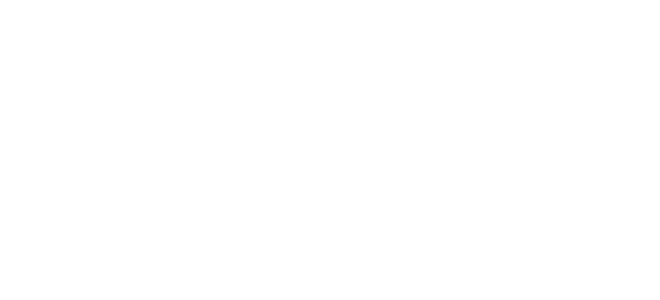
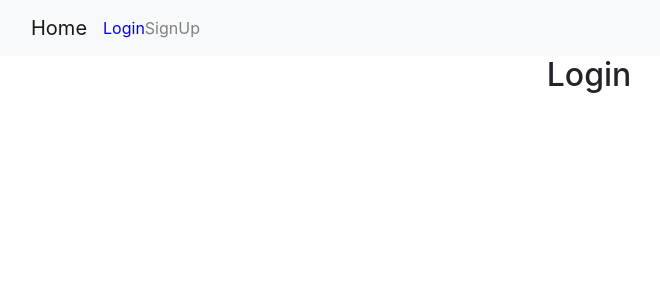
Before and after one commit to dipdastoko/healthcare-website, a React (Create React App) app: page /login in a window 1280 px wide. Before the commit this address had no page. Shown: the top 300 px of the page, without its empty margins (51-711 px from the left). Built offline with nearby package versions, Linux system fonts and the light colour scheme.

Commit message:
login and signup initially added

```diff
--- a/src/App.js
+++ b/src/App.js
@@ -2,8 +2,11 @@
 import './App.css';
 import AuthProvider from './AuthProvider/AuthProvider';
 import Home from './pages/Home/Home/Home';
+import Login from './pages/Login/Login';
 import Appointment from './pages/ProtectedRoutes/Appointment/Appointment';
+import ServiceDetails from './pages/ProtectedRoutes/ServiceDetails/ServiceDetails';
 import ViewDoctorDetails from './pages/ProtectedRoutes/ViewDoctorDetails/ViewDoctorDetails';
+import SignUp from './pages/SignUp/SignUp';
 
 function App() {
   return (
@@ -15,6 +18,9 @@
             <Route path='home' element={<Home></Home>} />
             <Route path='doctorDetails' element={<ViewDoctorDetails />} />
             <Route path='appointment' element={<Appointment />} />
+            <Route path='serviceDetails' element={<ServiceDetails />} />
+            <Route path='login' element={<Login />} />
+            <Route path='signup' element={<SignUp />} />
           </Routes>
         </BrowserRouter>
       </AuthProvider>
--- a/src/pages/Home/Header/Header.js
+++ b/src/pages/Home/Header/Header.js
@@ -1,7 +1,16 @@
 import React from 'react';
 import { Container, Nav, Navbar } from 'react-bootstrap';
+import { NavLink } from 'react-router-dom';
 
 const Header = () => {
+    let activeStyle = {
+        color: "blue",
+        textDecoration: "none"
+    };
+    let inactiveStyle = {
+        color: "gray",
+        textDecoration: "none"
+    }
     return (
         <div>
 
@@ -11,10 +20,21 @@
                     <Navbar.Toggle aria-controls="basic-navbar-nav" />
                     <Navbar.Collapse id="basic-navbar-nav">
                         <Nav className="me-auto">
-                            <Nav.Link href="#home">Services</Nav.Link>
-                            <Nav.Link href="#home">Doctors</Nav.Link>
-                            <Nav.Link href="#link">Login</Nav.Link>
-                            <Nav.Link href="#link">SignUp</Nav.Link>
+                            <NavLink
+                                to='/login'
+                                style={
+                                    ({ isActive }) =>
+                                        isActive ? activeStyle : inactiveStyle
+                                }
+                            >Login</NavLink>
+                            <NavLink
+                                to='/signup'
+                                style={
+                                    ({ isActive }) =>
+                                        isActive ? activeStyle : inactiveStyle
+                                }
+                            >SignUp</NavLink>
+
                         </Nav>
                     </Navbar.Collapse>
                 </Container>
--- a/src/pages/Home/Services/Service/Service.js
+++ b/src/pages/Home/Services/Service/Service.js
@@ -1,8 +1,13 @@
 import React from 'react';
 import { Button, Card, Col } from 'react-bootstrap';
+import { useNavigate } from 'react-router-dom';
 
 const Service = props => {
     const { name, img } = props.service;
+    const navigate = useNavigate();
+    const handleSeeDetails = () => {
+        navigate('/serviceDetails');
+    }
     return (
         <Col className='my-5' xs={12} md={{ span: 5, offset: 1 }} lg={{ span: 3, offset: 1 }}>
             <Card bg='success' text='light'>
@@ -11,7 +16,7 @@
                 <br />
                 <Card.Img variant="top" src={img} />
                 <Card.Body>
-                    <Button className='bg-dark'>See Details</Button>
+                    <Button onClick={handleSeeDetails} className='bg-dark'>See Details</Button>
                 </Card.Body>
             </Card>
         </Col>
--- /dev/null
+++ b/src/pages/Login/Login.js
@@ -0,0 +1,13 @@
+import React from 'react';
+import Header from '../Home/Header/Header';
+
+const Login = () => {
+    return (
+        <div>
+            <Header></Header>
+            <h2>Login</h2>
+        </div>
+    );
+};
+
+export default Login;
--- /dev/null
+++ b/src/pages/SignUp/SignUp.js
@@ -0,0 +1,13 @@
+import React from 'react';
+import Header from '../Home/Header/Header';
+
+const SignUp = () => {
+    return (
+        <div>
+            <Header></Header>
+            <h2>SignUp</h2>
+        </div>
+    );
+};
+
+export default SignUp;
```
Also changed, not shown: src/pages/ProtectedRoutes/ServiceDetails/ServiceDetails.js (renamed from src/pages/Home/Services/ServiceDetails/ServiceDetails.js).
